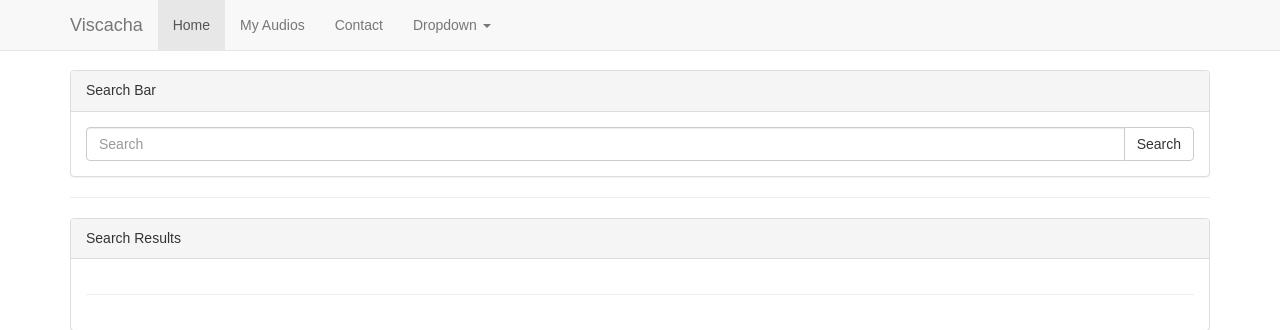
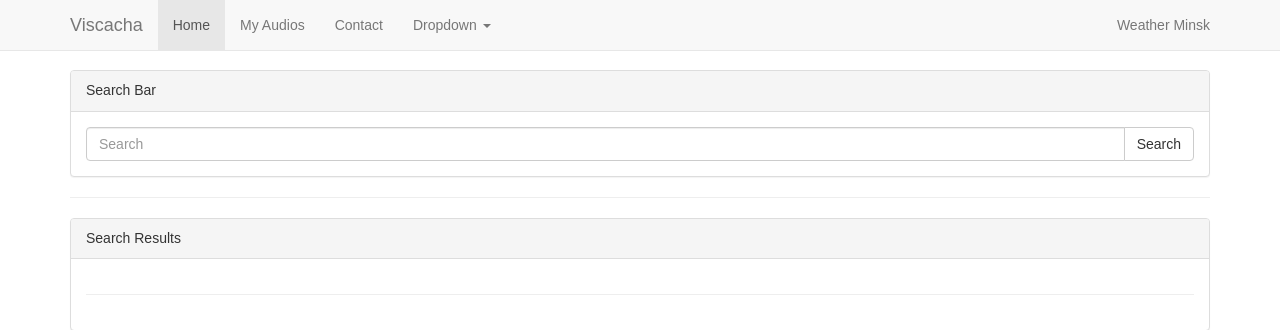
Before and after one commit to vitalydudarev/vk-search, a Flask app: page / in a window 1280 px wide. Shown: the top 330 px of the page. Run offline with Flask 2, Linux system fonts and the light colour scheme; some libraries are stand-ins or nearby versions.

Commit message:
Show weather forecast on main page.

```diff
--- a/templates/search.html
+++ b/templates/search.html
@@ -50,6 +50,9 @@
                 <li><a href="#">One more separated link</a></li>
               </ul>
             </li>
+          </ul>
+          <ul class="nav navbar-nav navbar-right">
+            <li id="weather"><a href="#">Weather Minsk</a></li>
           </ul>
         </div><!--/.nav-collapse -->
       </div>
@@ -110,6 +113,12 @@
 
     <script type="text/javascript">
 
+      $.getJSON("/weather", function(data) {
+        if (!data.has_error) {
+          $("#weather a" ).text('Minsk: ' + data.result.condition.temp);
+        }
+      });
+
       var waitDialog = $('#waitDialogModal');
 
       $(function() {
```
